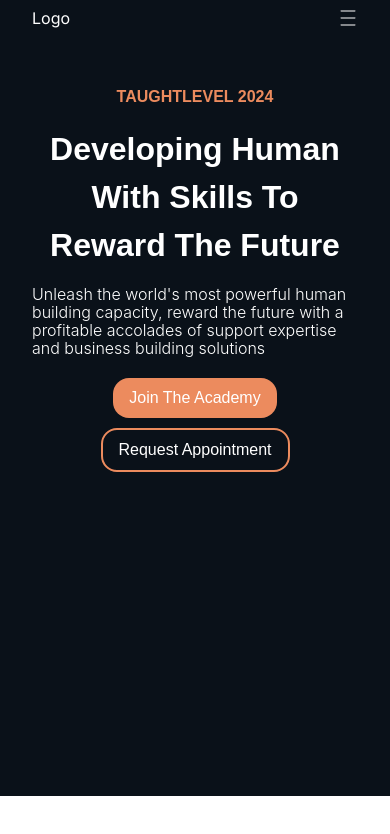
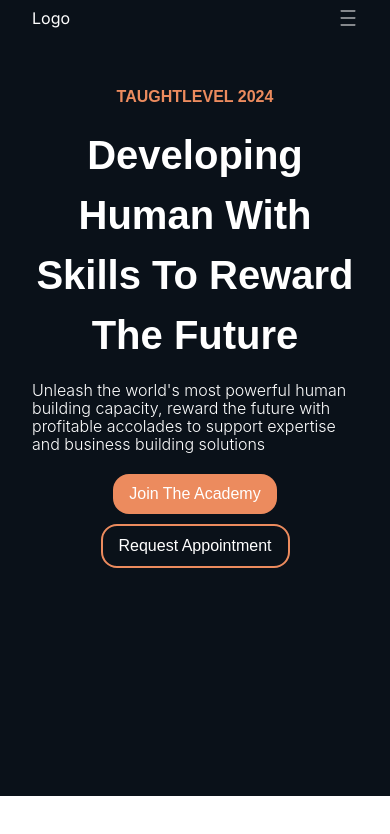
Before and after one commit to VictorKingsHub/taughtlevel, a Next.js app: page / in a window 390 px wide. Shown: the top 834 px of the page. Built offline with nearby package versions, Linux system fonts and the light colour scheme.

Commit message:
mobile Hero Section

```diff
--- a/ui/nav/welcome/HeroSection.module.css
+++ b/ui/nav/welcome/HeroSection.module.css
@@ -21,7 +21,7 @@
 }
 .caption{
     font-weight: 700;
-    font-size: 32px;
+    font-size: 40px;
     margin-bottom: 16px;
     font-family: Montserrat, sans-serif;
 }
--- a/ui/nav/welcome/HeroSection.tsx
+++ b/ui/nav/welcome/HeroSection.tsx
@@ -15,7 +15,7 @@ const HeroSection = () => {
           <h1>Developing Human With Skills To Reward The Future</h1>
         </div>
         <div className={styles.desc}>
-          <p>Unleash the world&apos;s most powerful human building capacity, reward the future with a profitable accolades of support expertise and business building solutions</p>
+          <p>Unleash the world&apos;s most powerful human building capacity, reward the future with profitable accolades to support expertise and business building solutions</p>
         </div>
         <div className={styles.buttons}>
           <Link href="#" className={styles.join}>Join The Academy</Link>
```
